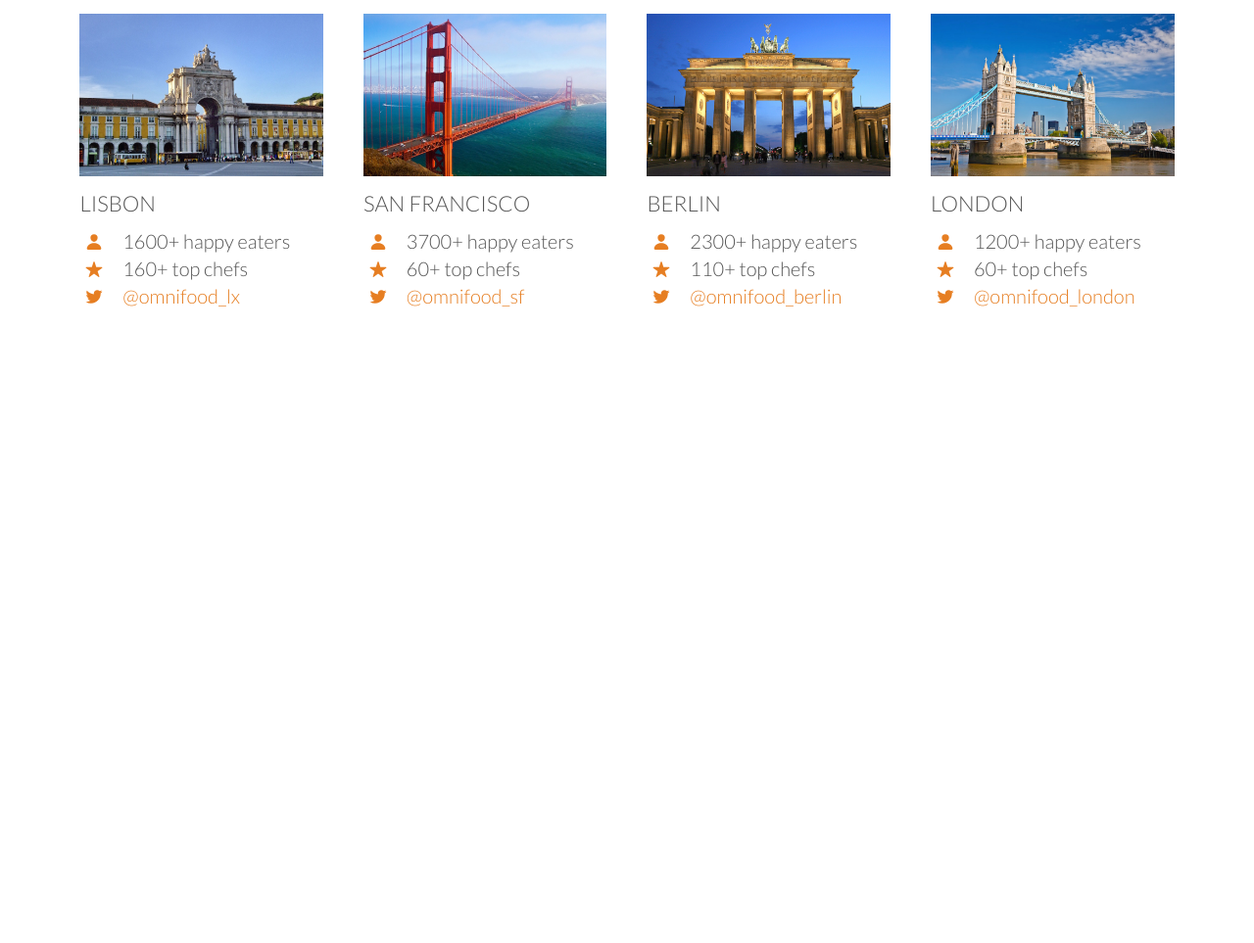
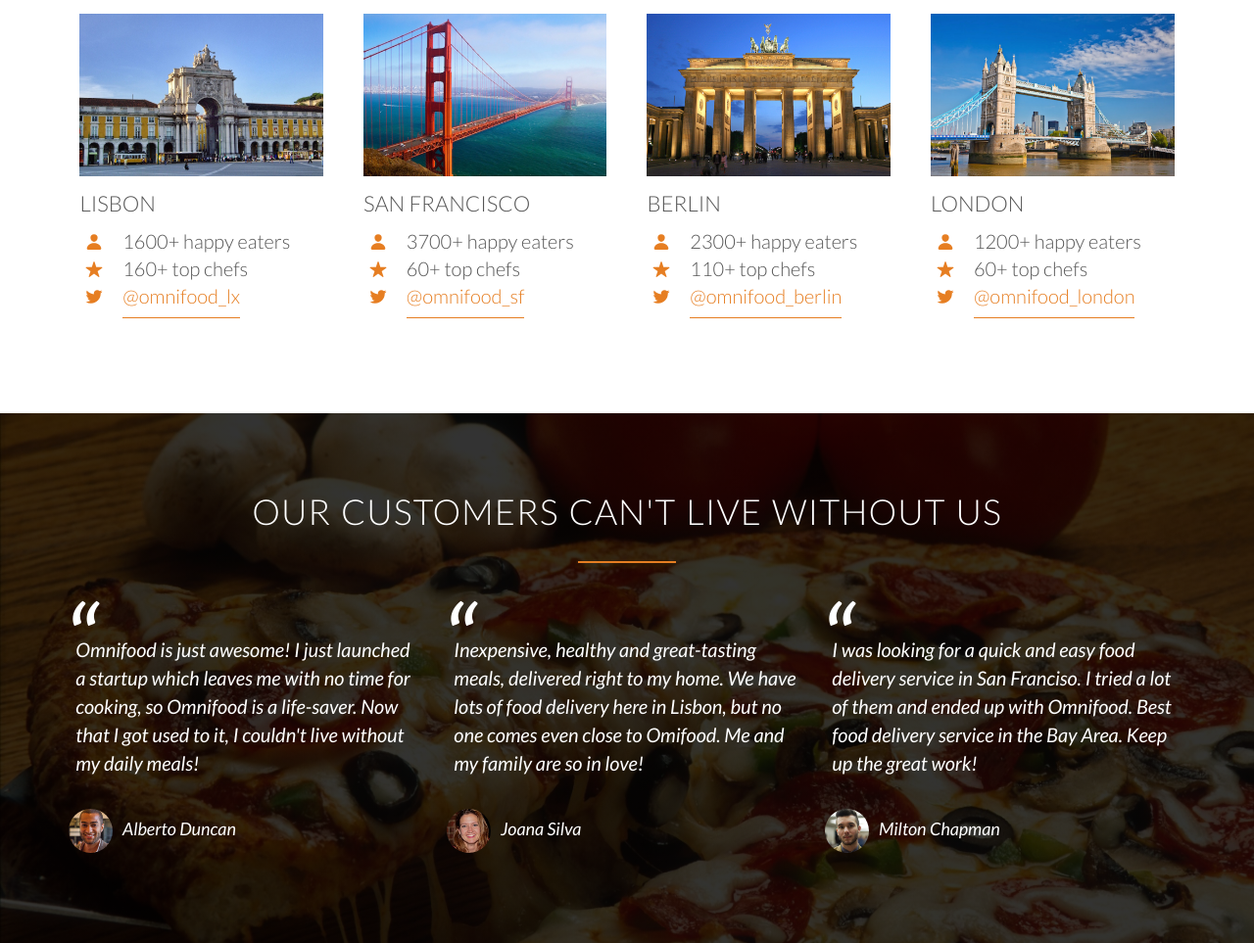
Before and after one commit to convexhull/omnifood-frontend, a plain HTML site: page index.html in a window 1280 px wide. Shown: the part 2898-3861 px from the top of the page at 98% size. Before the commit the page ends 3320 px from the top, so only its background shows below. Drawn offline with nearby package versions, Linux system fonts and the light colour scheme.

Commit message:
add customer testimonials section

```diff
--- a/index.html
+++ b/index.html
@@ -230,7 +230,35 @@
 
         </section>
 
+
+        <section class="section-testimonials">
+            <div class="row">
+                <h2>Our customers can't live without us</h2>
+            </div>
+            <div class="row">
+                <div class="col span-1-of-3">
+                    <blockquote>
+                        Omnifood is just awesome! I just launched a startup which leaves me with no time for cooking, so Omnifood is a
+                        life-saver. Now that I got used to it, I couldn't live without my daily meals!
+                    </blockquote>
+                    <cite><img src="resources/css/img/customer-1.jpg" alt="first customer">Alberto Duncan</cite>
+                </div>
+                <div class="col span-1-of-3">
+                    <blockquote>
+                        Inexpensive, healthy and great-tasting meals, delivered right to my home. We have lots of food delivery here in
+                        Lisbon, but no one comes even close to Omifood. Me and my family are so in love!
+                    </blockquote>
+                    <cite><img src="resources/css/img/customer-2.jpg" alt="second customer">Joana Silva</cite>
+                </div>
+                <div class="col span-1-of-3">
+                    <blockquote>
+                        I was looking for a quick and easy food delivery service in San Franciso. I tried a lot of them and ended up with
+                        Omnifood. Best food delivery service in the Bay Area. Keep up the great work!
+                    </blockquote>
+                    <cite><img src="resources/css/img/customer-3.jpg" alt="third customer">Milton Chapman</cite>
+                </div>
+            </div>
+        </section>
         <script src="https://unpkg.com/ionicons@5.0.0/dist/ionicons.js"></script>
     </body>
-
 </html>
--- a/resources/css/style.css
+++ b/resources/css/style.css
@@ -133,9 +133,17 @@ h2::after {
 
 /*-----------------LINKS-------------------*/
 
-a:link, a:visited {
+a:link , a:visited {
     color: #e67e22;
     text-decoration: none;
+    padding-bottom: 10px;
+    border-bottom: 1px solid #e67e22;
+    transition: border-bottom 0.2s , color 0.2s;
+}
+
+a:hover , a:active {
+    color : #555;
+    border-bottom: 1px solid transparent;
 }
 
 /*-------BUTTONS--------*/
@@ -189,6 +197,7 @@ a:link, a:visited {
 
 header {
     background-image : linear-gradient(rgba(0,0,0,0.7), rgba(0,0,0,0.7)) , url('img/hero.jpg');
+    background-attachment: fixed;
     background-position: center;
     background-size: cover;
     height : 100vh;
@@ -222,7 +231,8 @@ header {
 }
 
 
-.main-nav li a:link, a:visited {
+.main-nav li a:link,
+.main-nav li a:visited {
     padding: 8px 0;
     text-decoration: none;
     text-transform: uppercase;
@@ -232,7 +242,8 @@ header {
     transition: border-bottom 0.2s;
 }
 
-.main-nav li a:hover, a:active {
+.main-nav li a:hover,
+.main-nav li a:active {
     border-bottom: 2px solid #e67e22;
 }
 
@@ -341,6 +352,11 @@ header {
 }
 
 
+.btn-app {
+    border: 0 !important;
+}
+
+
 /*--------------CITIES------------------*/
 
 
@@ -356,3 +372,48 @@ header {
 .city-features {
     margin-bottom: 5px;
 }
+
+
+
+
+/*--------------TESTIMONIALS-----------------*/
+
+.section-testimonials {
+    background-image: linear-gradient(rgba(0,0,0,0.8) , rgba(0,0,0,0.8)) , url('./img/back-customers.jpg');
+    background-size: cover;
+    color: #fff;
+    background-attachment: fixed;
+}
+
+
+blockquote:before {
+    content: '\201C';
+    display: block;
+    font-size: 500%;
+    position: absolute;
+    top: -5px;
+    left: -5px;
+}
+
+
+blockquote {
+    padding: 2%;
+    font-style: italic;
+    line-height: 145%;
+    position: relative;
+    margin-top: 25px;
+}
+
+
+cite {
+    font-size: 90%;
+    margin-top: 25px;
+    display: block;
+}
+
+cite img {
+    height: 45px;
+    border-radius: 50%;
+    margin-right: 10px;
+    vertical-align: middle;
+}
```
